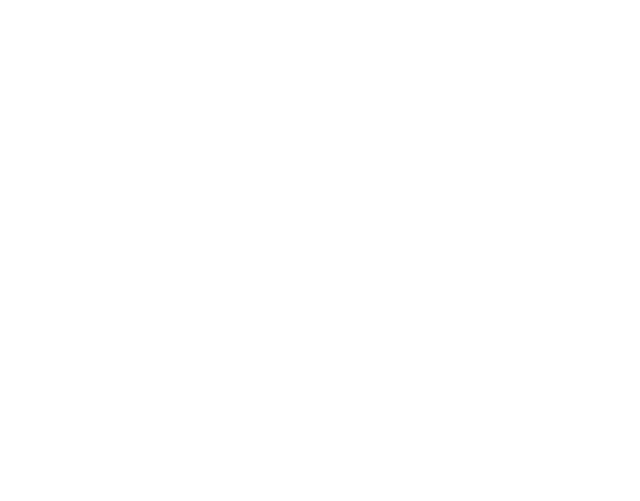
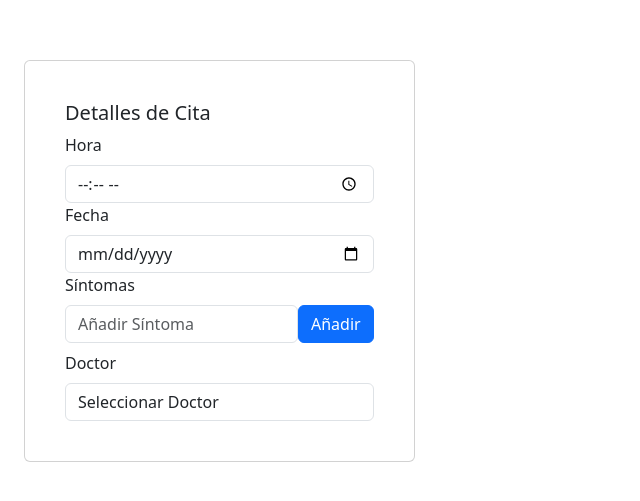
Before and after one commit to No-Country-simulation/c20-59-t-java-react, a React (Vite) app in the folder c20-59-t-java-react/: page /cita in a window 1280 px wide. Before the commit this address had no page. Shown: the part 139-640 px from the top of the page, without its empty margins (0-640 px from the left). Built offline with nearby package versions, Linux system fonts and the light colour scheme.

Commit message:
agrege componete de la vita de detalles de la cita

```diff
--- a/c20-59-t-java-react/src/Pages/Home/index.jsx
+++ b/c20-59-t-java-react/src/Pages/Home/index.jsx
@@ -1,11 +1,15 @@
+/* import { Link } from 'react-router-dom'; */
 import Agendar from '../../componentes/Agendar/index';
+/* import Cita from '../../componentes/Cita/index'; */
 
 const Home = () => {
-    return (
-        <section className="Home-container">
-            <Agendar />
-        </section>
-    );
+  return (
+    <section className="Home-container">
+      <Agendar />
+      {/* <Cita />
+      <Link to="/cita">Ir a Cita</Link>  */}
+    </section>
+  );
 }
 
 export default Home;
--- a/c20-59-t-java-react/src/componentes/Agendar/index.jsx
+++ b/c20-59-t-java-react/src/componentes/Agendar/index.jsx
@@ -1,27 +1,20 @@
 import 'bootstrap/dist/css/bootstrap.min.css';
+import './styles.css';
 
 const Agendar = () => {
   return (
-        <div className="container mt-5">
-          <div className="card text-center shadow-sm p-4">
-            {/* Logo de la empresa */}
-            <img
-              src="../../assets/img/Corazón.png"
-              alt="Logo de la Empresa"
-              className="img-fluid mb-3"
-              style={{ maxWidth: '150px' }}
-            />
-            <img
-              src="../../assets/img/salud.png"
-              alt="Logo de la Empresa"
-              className="img-fluid mb-3"
-              style={{ maxWidth: '150px' }}
-            />
-            <h2 className="mb-3">Horario de Atención</h2>
+    <div className="d-flex justify-content-center align-items-center vh-100">
+      <div className="card text-center shadow-sm p-4 d-flex flex-column justify-content-center align-items-center w-100 h-100">
+        {/* Solo imagen del logo */}
+        <img className="img-fluid mb-3 logo-img" src="../../assets/img/Corazón.png" />
+        <span className='text bs-primary-bg-subtle $azul-900 salud-vital'>Salud Vital</span>
+        <h2 className="mb-3 horario-atencion">Horario de Atención</h2>
         <p>Lunes a Viernes: 7:00 am - 7:00 pm</p>
         <p>Sábados: 7:00 am - 1:00 pm</p>
         {/* Botón de agendar cita */}
-            <button className="btn btn-primary mt-4">Agendar Cita</button>
+        <button className="btn btn-custom mt-4">Agendar Cita</button>
+        {/* Espacio para el navbar */}
+        <div className="mt-5"></div>
       </div>
     </div>
   );
--- /dev/null
+++ b/c20-59-t-java-react/src/componentes/Agendar/styles.css
@@ -0,0 +1,73 @@
+/* Estilos personalizados para el botón */
+.btn-custom {
+  background-color: white;
+  color: black;
+  border: 1px solid #ccc;
+  box-shadow: 0 4px 8px rgba(0, 0, 0, 0.1);
+  width: 100%;
+}
+
+.btn-custom:hover {
+  background-color: #f8f9fa;
+  box-shadow: 0 6px 12px rgba(0, 0, 0, 0.15);
+}
+
+/* Estilo para la tarjeta */
+.card {
+  width: 100%;
+  height: 100%;
+  max-width: 500px;
+  margin: auto;
+  display: flex;
+  flex-direction: column;
+  justify-content: center;
+  align-items: center;
+}
+
+/* Estilo para la imagen del logo */
+.logo-img {
+  max-width: 200px;
+  width: 100%;
+  height: auto;
+}
+
+span.salud-vital {
+  display: block;
+  color: #1a4568;
+  text-align: center;
+  margin-top: 10px;
+  font-size: 2rem;
+}
+
+h2.horario-atencion {
+  font-size: 1.25rem;
+}
+
+/* Ajuste para vh-100 en móviles */
+@media (max-height: 600px) {
+  .vh-100 {
+    height: auto;
+    min-height: 100vh;
+  }
+}
+
+/* Media queries para responsividad */
+@media (max-width: 576px) {
+  .card {
+    padding: 2rem;
+  }
+
+  .logo-img {
+    max-width: 150px;
+  }
+}
+
+@media (min-width: 1280px) {
+  .card {
+    padding: 4rem;
+  }
+
+  .logo-img {
+    max-width: 200px;
+  }
+}
--- /dev/null
+++ b/c20-59-t-java-react/src/componentes/Cita/index.jsx
@@ -0,0 +1,53 @@
+import { Container, Row, Col, Card, Form, Button } from 'react-bootstrap';
+import 'bootstrap/dist/css/bootstrap.min.css';
+import './styles.css';
+
+const Cita = () => {
+  return (
+    <Container fluid className="d-flex justify-content-center align-items-center min-vh-100">
+      <Row className="w-100">
+        <Col>
+          <Card className="p-4">
+            <Card.Body>
+              <Card.Title>Detalles de Cita</Card.Title>
+              <Form>
+                <Form.Group controlId="formTime">
+                  <Form.Label>Hora</Form.Label>
+                  <Form.Control type="time" />
+                </Form.Group>
+                <Form.Group controlId="formDate">
+                  <Form.Label>Fecha</Form.Label>
+                  <Form.Control type="date" />
+                </Form.Group>
+                <Form.Group controlId="formSymptoms">
+                  <Form.Label>Síntomas</Form.Label>
+                  <div className="d-flex">
+                    <Form.Control
+                      type="text"
+                      placeholder="Añadir Síntoma"
+                    />
+                    <Button variant="primary">Añadir</Button>
+                  </div>
+                  <div className="mt-2">
+                    {/* Aquí irán los síntomas */}
+                  </div>
+                </Form.Group>
+                <Form.Group controlId="formDoctor">
+                  <Form.Label>Doctor</Form.Label>
+                  <Form.Control as="select">
+                    <option>Seleccionar Doctor</option>
+                    <option>Doctor 1</option>
+                    <option>Doctor 2</option>
+                    <option>Doctor 3</option>
+                  </Form.Control>
+                </Form.Group>
+              </Form>
+            </Card.Body>
+          </Card>
+        </Col>
+      </Row>
+    </Container>
+  );
+};
+
+export default Cita;
--- /dev/null
+++ b/c20-59-t-java-react/src/componentes/Cita/styles.css
@@ -0,0 +1,10 @@
+/* Asegúrate de que tu archivo CSS esté importado en tu proyecto */
+.min-vh-100 {
+    min-height: 100vh;
+  }
+
+  .card {
+    width: 100%;
+    max-width: 600px;
+    margin: auto;
+  }
--- a/c20-59-t-java-react/src/routes/AppRoutes.jsx
+++ b/c20-59-t-java-react/src/routes/AppRoutes.jsx
@@ -1,10 +1,13 @@
 import { Routes, Route } from 'react-router-dom';
 import Home from '../Pages/Home';
+import Cita from '../componentes/Cita/index';
 
 const AppRoutes = () => {
   return (
     <Routes>
+      <Route path='/' element={<Home />} />
       <Route path='/home' element={<Home />} />
+      <Route path='/cita' element={<Cita />} /> {/* Nueva ruta para el componente Cita */}
     </Routes>
   );
 }
```
Also changed, not shown: c20-59-t-java-react/src/assets/icons/Vector-chulo.png (added), c20-59-t-java-react/src/assets/icons/Vector-corazon-exito.png (added). Lines whose indentation alone changed are shown as unchanged.
